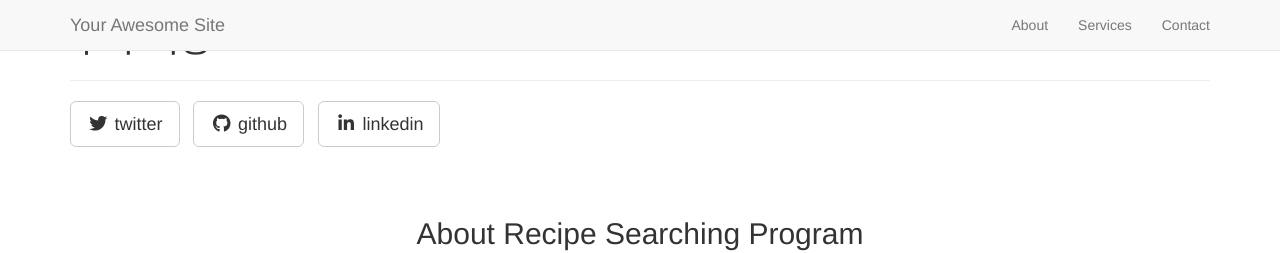
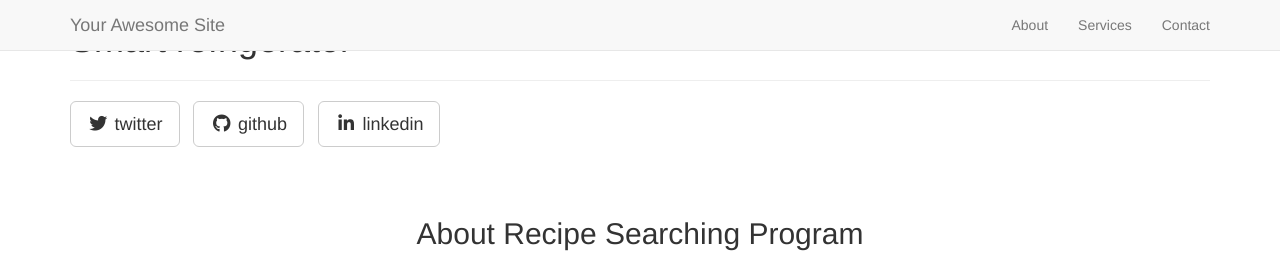
Before and after one commit to dbwjddldb96/dbwjddldb96.github.com, a Jekyll site: the page built from _posts/2016-05-22-smart-function (8).markdown, in a window 1280 px wide and 900 px high. Shown: the top 253 px of the window. Built offline with Jekyll 4.4.1, drawn with Linux system fonts in a browser that asks for light colours; nearby versions of some CDN libraries; library files that are not in the unit come from our copies; some of the changed text lies outside the part shown.

Commit message:
Update 2016-05-22-smart-function (8).markdown

```diff
--- a/_posts/2016-05-22-smart-function (8).markdown
+++ b/_posts/2016-05-22-smart-function (8).markdown
@@ -1,6 +1,6 @@
 ---
 layout: post
-title:  "추가 기능"
+title:  "Smart refrigerator"
 categories: jekyll update
 img: art9.jpg
 ---
```
